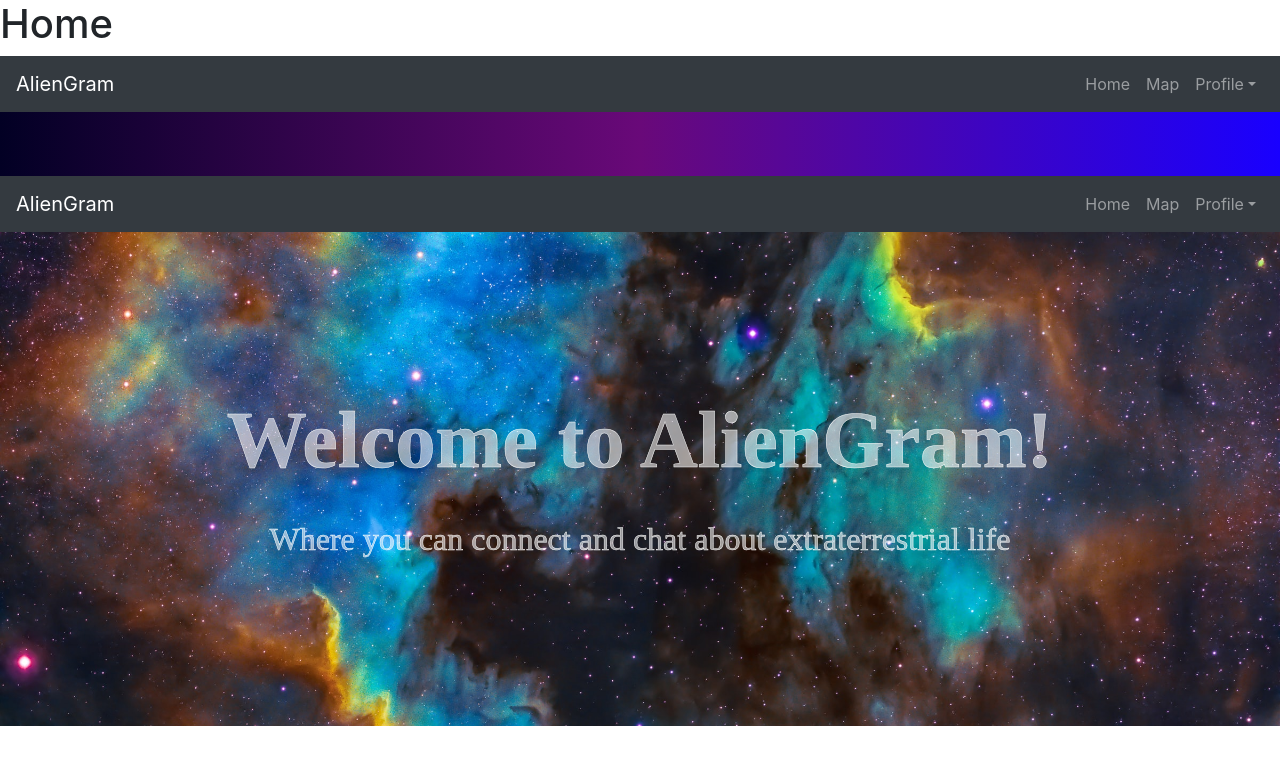
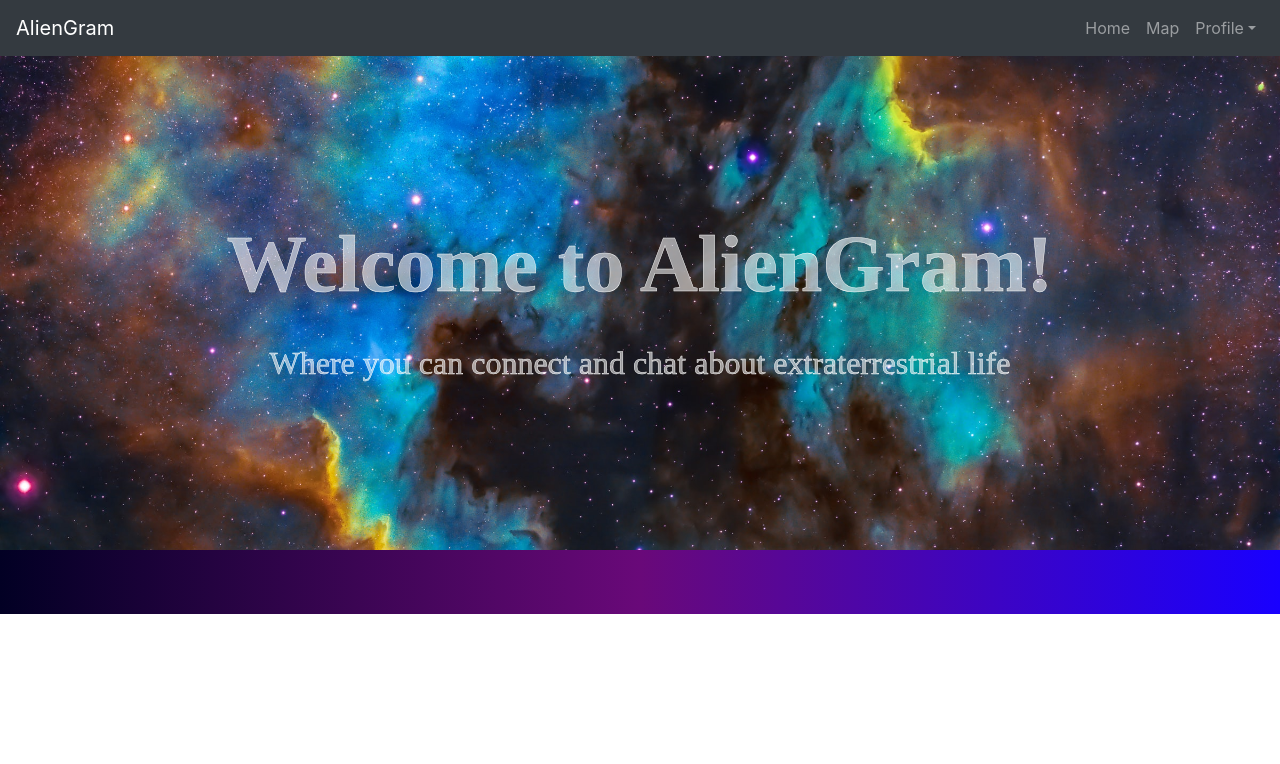
Before and after one commit to now-in-orbit/alien-gram, a React (Create React App) app in the folder frontend/: page / in a window 1280 px wide. Shown: the top 764 px of the page. Built offline with nearby package versions, Linux system fonts and the light colour scheme; a web font is replaced by a local one.

Commit message:
added header and footer to routing. layed out home page.

```diff
--- a/frontend/src/ui/App.js
+++ b/frontend/src/ui/App.js
@@ -4,9 +4,12 @@ import { Home } from './Home';
 import { FourOhFour } from './FourOhFour';
 import { Welcome } from './Welcome';
 import React from 'react';
+import {NavBar} from "./components/NavBar";
+import {Footer} from "./Footer";
 
 export const App = () => (
 	<>
+		<NavBar />
 		<BrowserRouter>
 			<Switch>
 				<Route exact path='/' component={Home} />
@@ -14,6 +17,7 @@ export const App = () => (
 				<Route exact path='/welcome' component={Welcome} />
 			</Switch>
 		</BrowserRouter>
+		<Footer />
 
 	</>
 )
--- a/frontend/src/ui/Home.js
+++ b/frontend/src/ui/Home.js
@@ -1,22 +1,11 @@
 import React from "react"
 import { Welcome } from "./Welcome"
-import {NavBar} from "./components/NavBar"
-import {Footer} from "./Footer.js"
-
 
 
 export const Home = () => {
 	return (
 		<>
-
-
-			<h1>Home</h1>
-			<NavBar />
-			<Footer />
-
-			<NavBar />
 			<Welcome />
-
 		</>
 	)
 }
```
